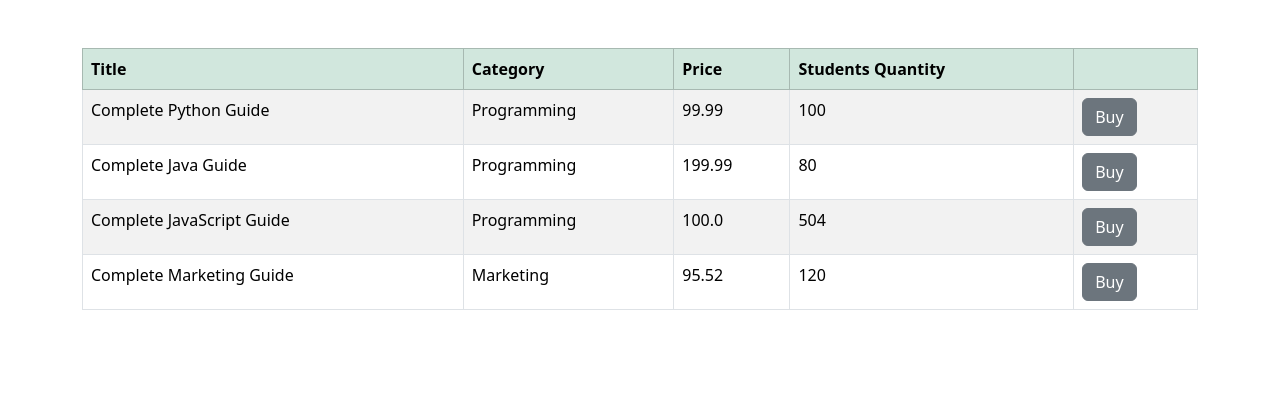
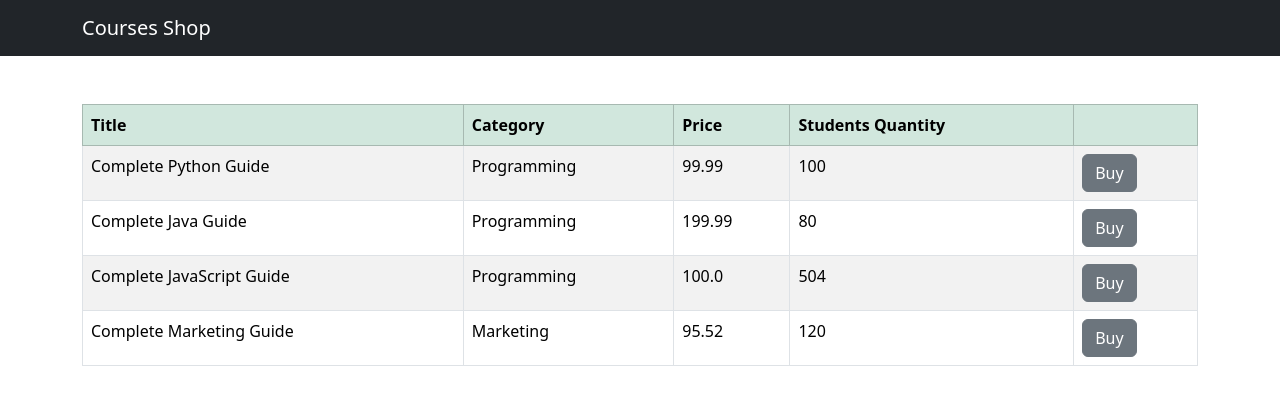
Before and after one commit to FluckyGo/Django-project, a Django app: page /shop/ in a window 1280 px wide. Shown: the top 405 px of the page. Run offline with Django 4.2, Linux system fonts and the light colour scheme; data comes from the database, SQL or seed files in the repository.

Commit message:
Add navbar and title

```diff
--- a/shop/templates/base.html
+++ b/shop/templates/base.html
@@ -10,9 +10,14 @@
         <meta charset="UTF-8" />
         <meta http-equiv="X-UA-Compatible" content="IE=edge" />
         <meta name="viewport" content="width=device-width, initial-scale=1.0" />
-        <title>Document</title>
+        <title>{% block title %}{% endblock %}</title>
     </head>
     <body>
+        <nav class="navbar navbar-dark bg-dark">
+            <div class="container">
+                <a href="" class="navbar-brand">Courses Shop</a>
+            </div>
+        </nav>
         <main class="container">{% block content %} {% endblock %}</main>
     </body>
 </html>
--- a/shop/templates/courses.html
+++ b/shop/templates/courses.html
@@ -1,4 +1,8 @@
-{% extends 'base.html' %} {% block content %}
+{% extends 'base.html' %}
+
+{% block title %}All courses{% endblock %}
+
+{% block content %}
 
 <table class="table mt-5 table-bordered table-striped table-hover">
     <thead class="table-success">
```
